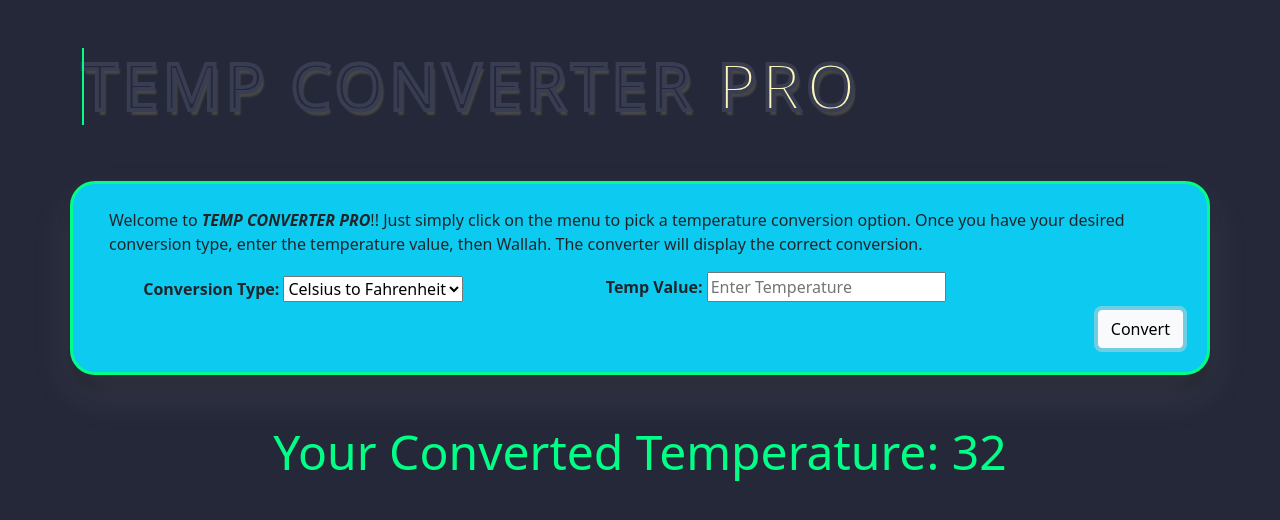
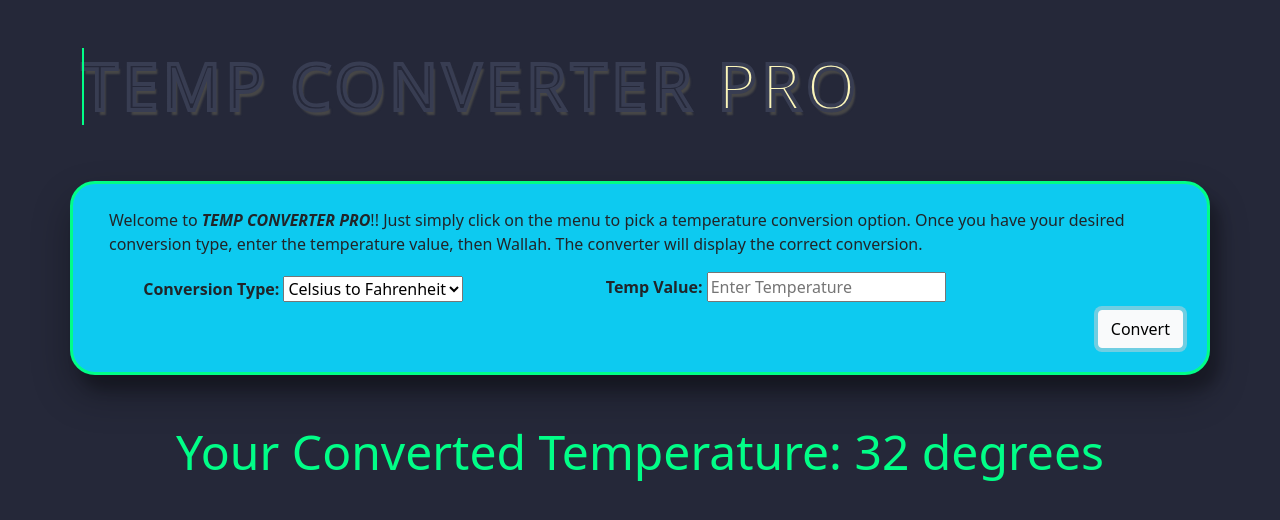
Before and after one commit to chrisjenkins91/Temp_Converter_Website, a plain HTML site: page index.html in a window 1280 px wide. Both pictures are taken after a click on the button "Convert". Drawn offline with Linux system fonts and the light colour scheme.

Commit message:
Temp Converter Website
finishing up styling for temp converter

```diff
--- a/CSS/style.css
+++ b/CSS/style.css
@@ -50,7 +50,7 @@ h1 span{
 .conversion-container{
     border: 3px solid #01fe87;
     border-radius: 25px;
-    box-shadow: rgba(185, 185, 185, 0.131) 0px 19px 38px, rgba(0, 0, 0, 0.22) 0px 15px 12px;
+    box-shadow: rgba(0, 0, 0, 0.3) 0px 19px 38px, rgba(0, 0, 0, 0.22) 10px 15px 12px;
 }
 
 .resultDisplay p{
--- a/JS/app.js
+++ b/JS/app.js
@@ -34,6 +34,9 @@
 
 function tempConverter(){
     debugger
+    let farenheit = "F";
+    let celsius = "C";
+    let kelvin = "K";
 
     //Grabbing the temperature value entered by the user
     let tempInput = document.getElementById("tempInput").value;
@@ -55,7 +58,7 @@ function tempConverter(){
         confirm("This is an invalid input..")
     }
     // Display results after function is performed
-    document.getElementById("result").innerText = "Your Converted Temperature: " + Math.floor(convertedTemp);
+    document.getElementById("result").innerText = "Your Converted Temperature: " + Math.floor(convertedTemp) + " degrees ";
 
 }
 
```
